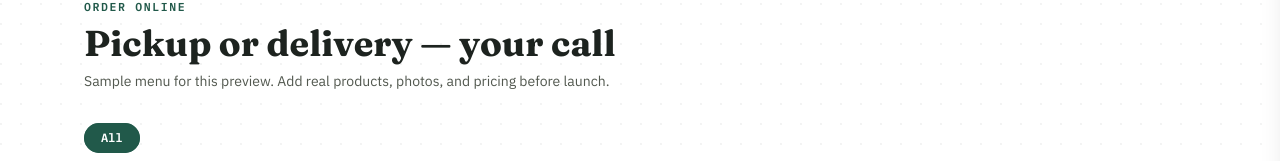
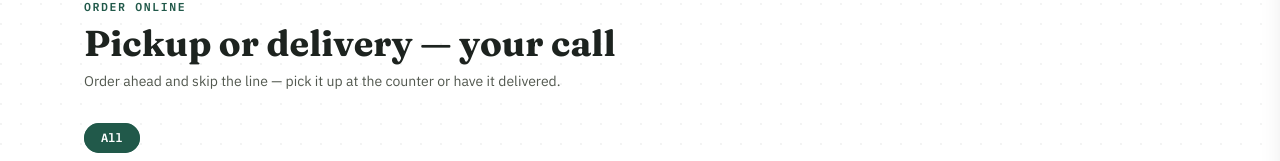
Before and after one commit to connectdc7/manhattan-market, a Next.js app: page /order in a window 1280 px wide. Shown: the part 137-298 px from the top of the page. Built offline with nearby package versions, Linux system fonts and the light colour scheme; no server answers; the database is empty.

Commit message:
Add files via upload

```diff
--- a/app/order/page.tsx
+++ b/app/order/page.tsx
@@ -32,8 +32,7 @@ export default async function OrderPage() {
         Pickup or delivery — your call
       </h1>
       <p className="mt-2 max-w-xl font-body text-sm text-ink-soft">
-        Sample menu for this preview. Add real products, photos, and pricing before
-        launch.
+        Order ahead and skip the line — pick it up at the counter or have it delivered.
       </p>
 
       <OrderCatalog products={inStock} categories={categories} />
```
